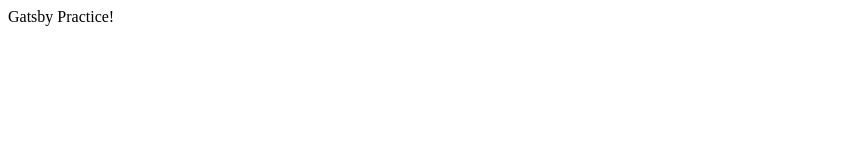
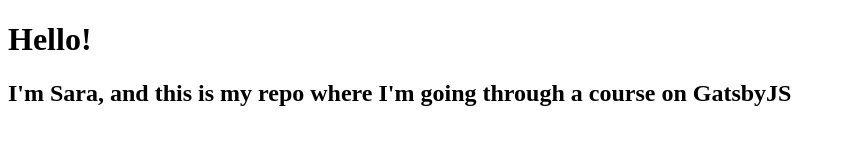
Before and after one commit to slkarsh/gatsby-practice, a Gatsby site: page / in a window 1280 px wide. Shown: the whole page, without its empty margins (0-846 px from the left). Built offline with nearby package versions, Linux system fonts and the light colour scheme; Gatsby itself is replaced by a stand-in of ours.

Commit message:
Change index page

```diff
--- a/src/pages/index.js
+++ b/src/pages/index.js
@@ -1,3 +1,12 @@
 import React from "react"
 
-export default () => <div>Gatsby Practice!</div>
+const IndexPage = () => {
+  return (
+    <div>
+      <h1>Hello!</h1>
+      <h2>I'm Sara, and this is my repo where I'm going through a course on GatsbyJS</h2>
+    </div>
+  )
+}
+
+export default IndexPage;
```
